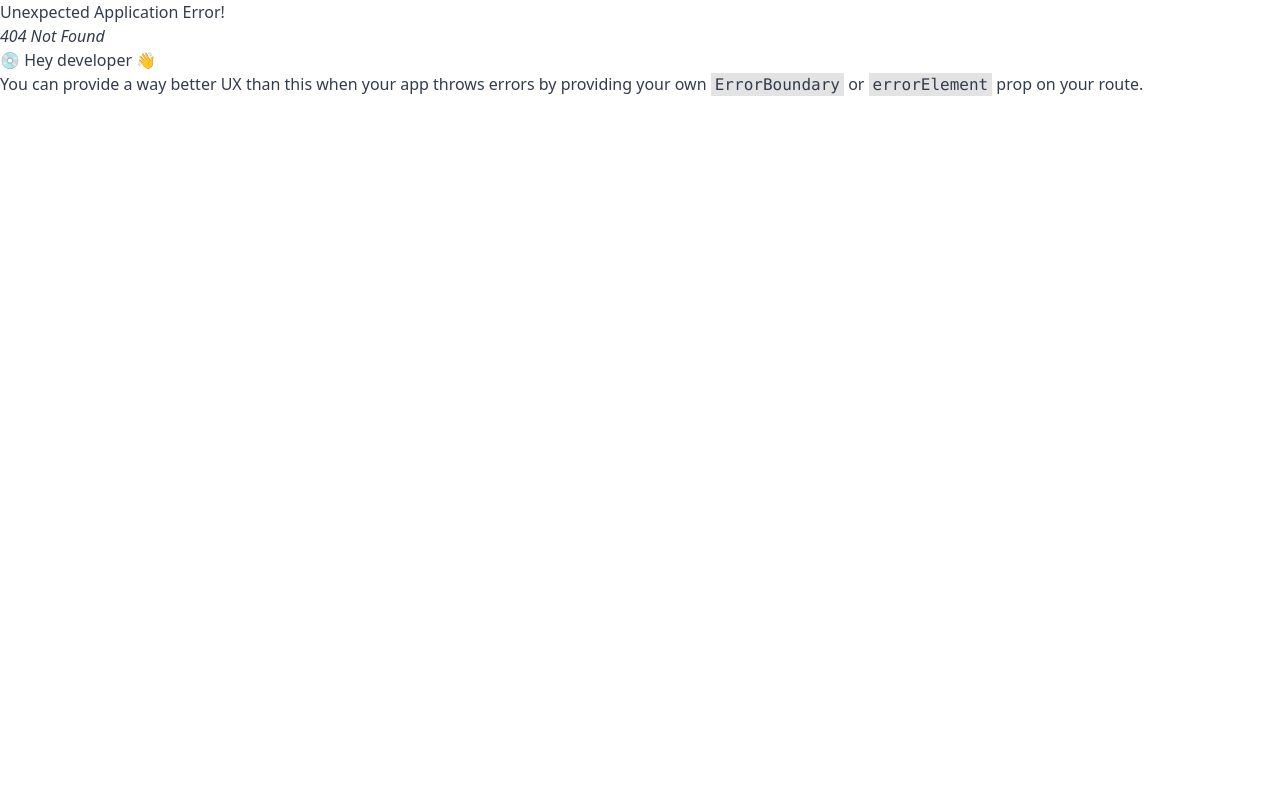
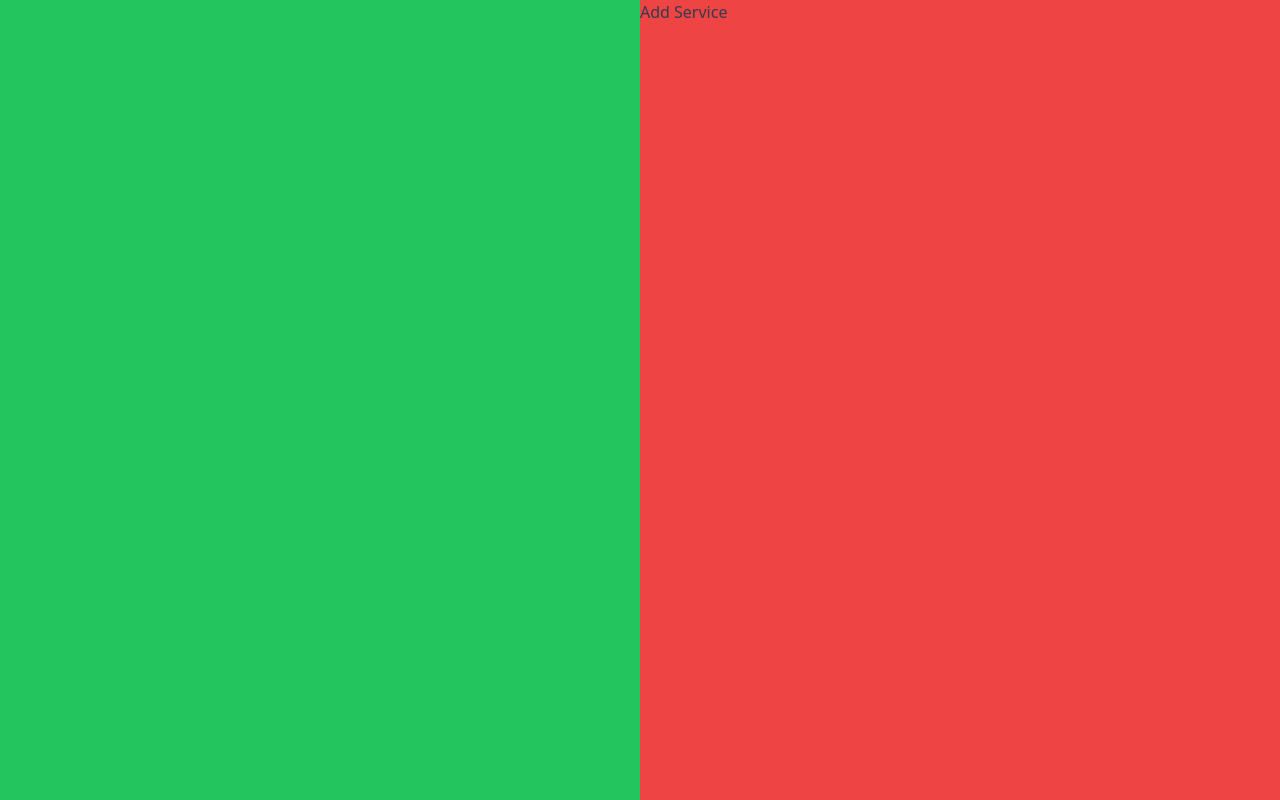
Before and after one commit to mdabarik/cs-client, a React (Vite) app: page /admin/addservice in a window 1280 px wide. Before the commit this address had no page. Built offline with nearby package versions, Linux system fonts and the light colour scheme.

Commit message:
admin added

```diff
--- /dev/null
+++ b/src/components/layout/AdminLayout.jsx
@@ -0,0 +1,16 @@
+import { Outlet } from 'react-router-dom';
+
+const AdminLayout = () => {
+    return (
+        <div className='flex h-screen'>
+            <div className='bg-green-500 flex-1'>
+
+            </div>
+            <div className='bg-red-500 flex-1'>
+                <Outlet></Outlet>
+            </div>
+        </div>
+    );
+};
+
+export default AdminLayout;
--- /dev/null
+++ b/src/page/AddService.jsx
@@ -0,0 +1,10 @@
+
+const AddService = () => {
+    return (
+        <div>
+            Add Service
+        </div>
+    );
+};
+
+export default AddService;
--- a/src/routes/index.jsx
+++ b/src/routes/index.jsx
@@ -2,11 +2,16 @@ import { createBrowserRouter  } from "react-router-dom";
 import App from "../App";
 import Contact from "../page/Contact";
 import About from "../page/About";
+import Login from "../page/Login";
+import Register from "../page/Register";
+import AdminLayout from "../components/layout/AdminLayout";
+import AddService from "../page/AddService";
 
 const routes = createBrowserRouter([
     {
         path: '/',
         element: <App></App>,
+        errorElement: <h1>Error</h1>,
         children: [
             {
                 path: '/about',
@@ -17,6 +22,24 @@ const routes = createBrowserRouter([
                 element: <Contact></Contact>
             }
         ]
+    },
+    {
+        path: '/login',
+        element: <Login></Login>
+    },
+    {
+        path: '/register',
+        element: <Register></Register>
+    },
+    {
+        path: '/admin',
+        element: <AdminLayout></AdminLayout>,
+        children: [
+            {
+                path: 'addservice',
+                element: <AddService></AddService>
+            }
+        ]
     }
 ])
 
```
